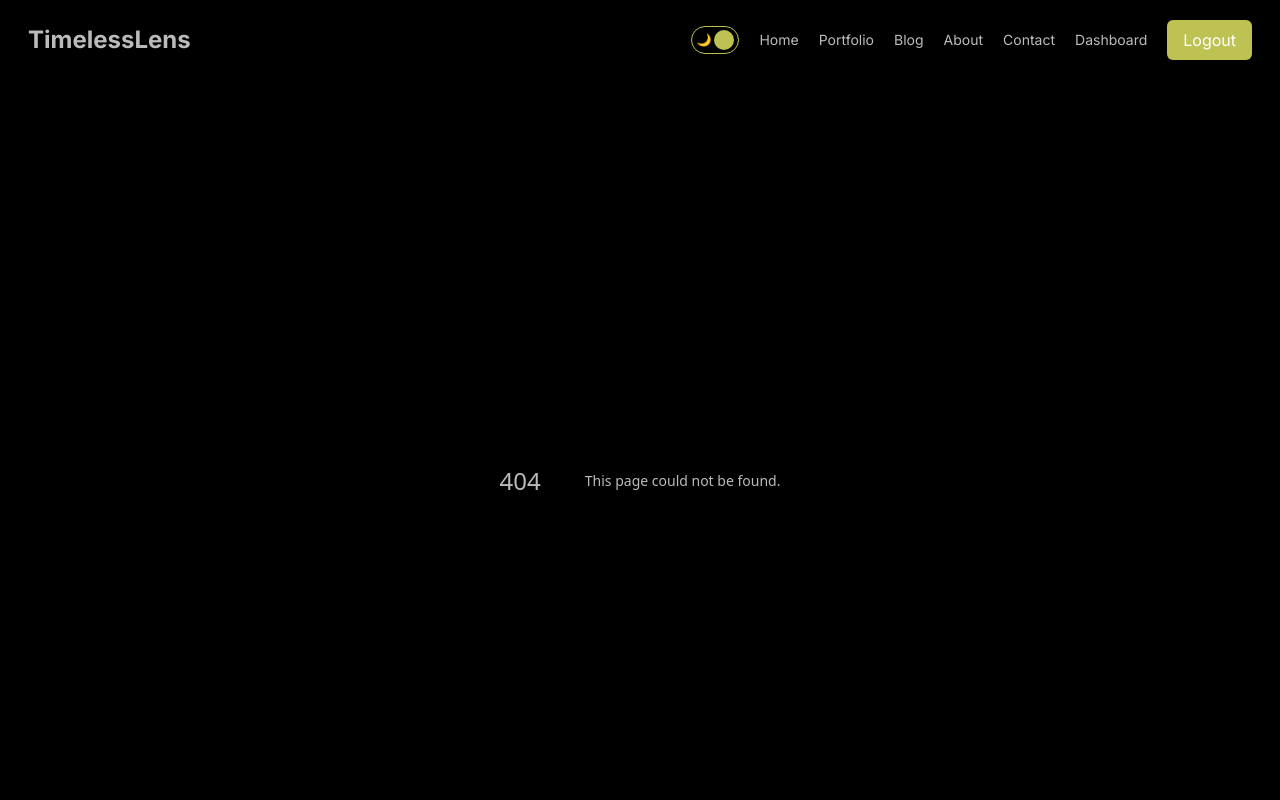
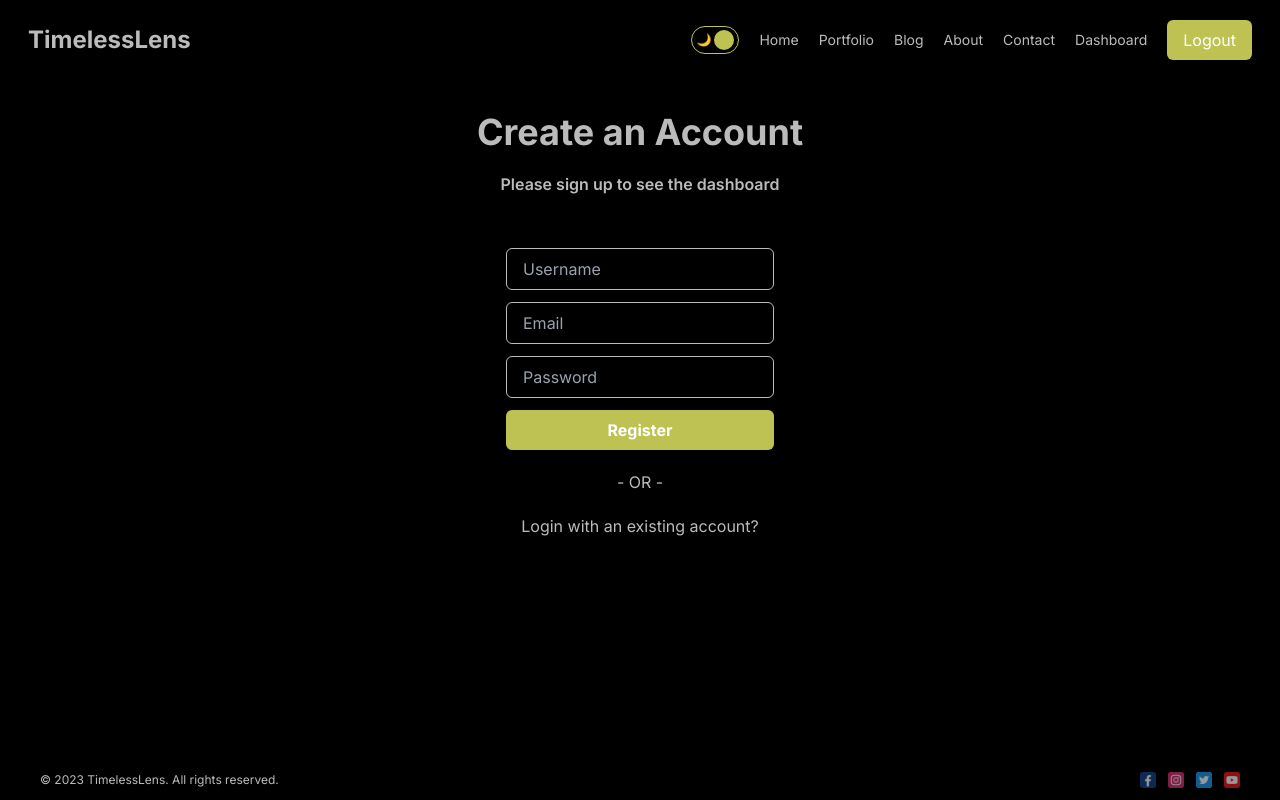
Before and after one commit to ykji/timeless-lens, a Next.js app: page /dashboard/register in a window 1280 px wide. Before the commit this address had no page. Shown: the top 800 px of the page. Built offline with nearby package versions, Linux system fonts and the light colour scheme.

Commit message:
feat(auth): add signup, login with credentials and google

```diff
--- a/package.json
+++ b/package.json
@@ -10,9 +10,12 @@
   },
   "dependencies": {
     "autoprefixer": "10.4.14",
+    "bcryptjs": "^2.4.3",
     "eslint": "8.45.0",
     "eslint-config-next": "13.4.11",
+    "mongoose": "6.11.1",
     "next": "13.4.11",
+    "next-auth": "^4.22.3",
     "postcss": "8.4.27",
     "react": "18.2.0",
     "react-dom": "18.2.0",
--- /dev/null
+++ b/src/app/api/auth/[...nextauth]/route.js
@@ -0,0 +1,49 @@
+import bcrypt from "bcryptjs";
+import NextAuth from "next-auth";
+import connect from "@/utils/db";
+import User from "@/models/User";
+import GoogleProvider from "next-auth/providers/google";
+import CredentialsProvider from "next-auth/providers/credentials";
+
+const handler = NextAuth({
+  providers: [
+    CredentialsProvider({
+      id: "credentials",
+      name: "Credentials",
+      async authorize(credentials) {
+        await connect();
+        try {
+          const user = await User.findOne({
+            email: credentials.email,
+          });
+
+          if (user) {
+            const isPasswordCorrect = await bcrypt.compare(
+              credentials.password,
+              user.password
+            );
+
+            if (isPasswordCorrect) {
+              return user;
+            } else {
+              throw new Error("Wrong Credentials!");
+            }
+          } else {
+            throw new Error("User not found!");
+          }
+        } catch (err) {
+          throw new Error(err);
+        }
+      },
+    }),
+    GoogleProvider({
+      clientId: process.env.GOOGLE_CLIENT_ID,
+      clientSecret: process.env.GOOGLE_CLIENT_SECRET,
+    }),
+  ],
+  pages: {
+    error: "/dashboard/login",
+  },
+});
+
+export { handler as GET, handler as POST };
--- /dev/null
+++ b/src/app/api/auth/register/route.js
@@ -0,0 +1,29 @@
+import bcrypt from "bcryptjs";
+import User from "@/models/User";
+import connect from "@/utils/db";
+import { NextResponse } from "next/server";
+
+export const POST = async (request) => {
+  const { name, email, password } = await request.json();
+
+  await connect();
+
+  const hashedPassword = await bcrypt.hash(password, 5);
+
+  const newUser = new User({
+    name,
+    email,
+    password: hashedPassword,
+  });
+
+  try {
+    await newUser.save();
+    return new NextResponse("User has been created", {
+      status: 201,
+    });
+  } catch (err) {
+    return new NextResponse(err.message, {
+      status: 500,
+    });
+  }
+};
--- a/src/app/contact/page.jsx
+++ b/src/app/contact/page.jsx
@@ -25,15 +25,15 @@ const Contact = () => {
           <input
             type="text"
             placeholder="name"
-            className="p-4 rounded-md text-lg bg-[#dde0a6] text-white"
+            className="p-4 rounded-md text-lg bg-transparent border border-[#bbb]"
           />
           <input
             type="text"
             placeholder="email"
-            className="p-4 rounded-md text-lg bg-[#dde0a6] text-white"
+            className="p-4 rounded-md text-lg border border-[#bbb] bg-transparent"
           />
           <textarea
-            className="p-4 rounded-md text-lg bg-[#dde0a6] text-white"
+            className="p-4 rounded-md text-lg border border-[#bbb] bg-transparent"
             placeholder="message"
             cols="30"
             rows="10"
--- /dev/null
+++ b/src/app/dashboard/(auth)/login/page.jsx
@@ -0,0 +1,87 @@
+"use client";
+
+import Link from "next/link";
+import React, { useEffect, useState } from "react";
+import { useRouter, useSearchParams } from "next/navigation";
+import { getProviders, signIn, useSession } from "next-auth/react";
+
+const Login = ({ url }) => {
+  const session = useSession();
+  const router = useRouter();
+  const params = useSearchParams();
+  const [error, setError] = useState("");
+  const [success, setSuccess] = useState("");
+  const [loading, setLoading] = useState(false);
+
+  useEffect(() => {
+    setError(params.get("error"));
+    setSuccess(params.get("success"));
+  }, [params]);
+
+  if (session.status === "loading") {
+    return <p>Loading...</p>;
+  }
+
+  if (session.status === "authenticated") {
+    router?.push("/dashboard");
+  }
+
+  const handleSubmit = (e) => {
+    e.preventDefault();
+    const email = e.target[0].value;
+    const password = e.target[1].value;
+
+    try {
+      setLoading(true);
+      signIn("credentials", {
+        email,
+        password,
+      });
+    } catch (error) {
+    } finally {
+      setLoading(false);
+    }
+  };
+
+  return (
+    <div className="flex flex-col justify-center items-center gap-5 py-8 px-6">
+      <h1 className="text-2xl lg:text-4xl font-bold">
+        {success ? success : "Welcome Back"}
+      </h1>
+      <h2 className="font-semibold">Please log in to see the dashboard.</h2>
+
+      <form onSubmit={handleSubmit} className="flex flex-col gap-3 mt-8">
+        <input
+          type="email"
+          placeholder="Email"
+          required
+          className="px-4 py-2 rounded-md border border-[#bbb] bg-transparent"
+        />
+        <input
+          type="password"
+          placeholder="Password"
+          required
+          className="px-4 py-2 rounded-md border border-[#bbb] bg-transparent"
+        />
+        <button className="bg-[#bdc253] rounded-md text-white py-2 font-bold">
+          {loading ? "Login..." : "Login"}
+        </button>
+        {error && error}
+      </form>
+      <button
+        onClick={() => {
+          signIn("google");
+        }}
+        className='{styles.button + " " + styles.google}'
+      >
+        Login with Google
+      </button>
+      <span className="{styles.or}">- OR -</span>
+      <Link className="{styles.link}" href="/dashboard/register">
+        Create new account
+      </Link>
+    </div>
+  );
+};
+
+export default Login;
--- /dev/null
+++ b/src/app/dashboard/(auth)/register/page.jsx
@@ -0,0 +1,77 @@
+"use client";
+
+import Link from "next/link";
+import React, { useState } from "react";
+import { useRouter } from "next/navigation";
+
+const Register = () => {
+  const [error, setError] = useState(null);
+  const [loading, setLoading] = useState(false);
+
+  const router = useRouter();
+
+  const handleSubmit = async (e) => {
+    e.preventDefault();
+    const name = e.target[0].value;
+    const email = e.target[1].value;
+    const password = e.target[2].value;
+
+    try {
+      setLoading(true);
+      const res = await fetch("/api/auth/register", {
+        method: "POST",
+        headers: {
+          "Content-Type": "application/json",
+        },
+        body: JSON.stringify({
+          name,
+          email,
+          password,
+        }),
+      });
+      res.status === 201 &&
+        router.push("/dashboard/login?success=Account has been created");
+    } catch (err) {
+      setError(err);
+    } finally {
+      setLoading(false);
+    }
+  };
+
+  return (
+    <div className="flex flex-col justify-center items-center gap-5 py-8 px-6">
+      <h1 className="text-2xl lg:text-4xl font-bold">Create an Account</h1>
+      <h2 className="font-semibold">Please sign up to see the dashboard</h2>
+      <form onSubmit={handleSubmit} className="flex flex-col gap-3 mt-8">
+        <input
+          type="text"
+          placeholder="Username"
+          required
+          className="px-4 py-2 rounded-md border border-[#bbb] bg-transparent"
+        />
+        <input
+          type="email"
+          placeholder="Email"
+          required
+          className="px-4 py-2 rounded-md border border-[#bbb] bg-transparent"
+        />
+        <input
+          type="password"
+          placeholder="Password"
+          required
+          className="px-4 py-2 rounded-md border border-[#bbb] bg-transparent"
+        />
+        <button className="bg-[#bdc253] rounded-md text-white py-2 font-bold">
+          {loading ? "Registering..." : "Register"}
+        </button>
+        {error && "Something went wrong!"}
+      </form>
+      <span className="{styles.or}">- OR -</span>
+      <Link className="{styles.link}" href="/dashboard/login">
+        Login with an existing account?
+      </Link>
+    </div>
+  );
+};
+
+export default Register;
--- a/src/app/layout.js
+++ b/src/app/layout.js
@@ -1,7 +1,8 @@
+import "./globals.css";
 import Navbar from "@/components/Navbar";
-import "./globals.css";
 import { Inter } from "next/font/google";
 import Footer from "@/components/Footer";
+import AuthProvider from "@/components/AuthProvider";
 import { ThemeProvider } from "@/context/ThemeContext";
 
 const inter = Inter({ subsets: ["latin"] });
@@ -16,11 +17,13 @@ export default function RootLayout({ children }) {
     <html lang="en">
       <body className={inter.className} suppressHydrationWarning={true}>
         <ThemeProvider>
-          <div className="flex flex-col min-h-screen max-w-7xl mx-auto">
-            <Navbar />
-            <div className="flex-1">{children}</div>
-            <Footer />
-          </div>
+          <AuthProvider>
+            <div className="flex flex-col min-h-screen max-w-7xl mx-auto">
+              <Navbar />
+              <div className="flex-1">{children}</div>
+              <Footer />
+            </div>
+          </AuthProvider>
         </ThemeProvider>
       </body>
     </html>
--- /dev/null
+++ b/src/components/AuthProvider.jsx
@@ -0,0 +1,10 @@
+"use client";
+
+import React from "react";
+import { SessionProvider } from "next-auth/react";
+
+const AuthProvider = ({ children }) => {
+  return <SessionProvider>{children}</SessionProvider>;
+};
+
+export default AuthProvider;
--- /dev/null
+++ b/src/models/User.js
@@ -0,0 +1,25 @@
+import mongoose from "mongoose";
+
+const { Schema } = mongoose;
+
+const userSchema = new Schema(
+  {
+    name: {
+      type: String,
+      unique: true,
+      required: true,
+    },
+    email: {
+      type: String,
+      unique: true,
+      required: true,
+    },
+    password: {
+      type: String,
+      required: true,
+    },
+  },
+  { timestamps: true }
+);
+
+export default mongoose.models.User || mongoose.model("User", userSchema);
--- /dev/null
+++ b/src/utils/db.js
@@ -0,0 +1,11 @@
+import mongoose from "mongoose";
+
+const connect = async () => {
+  try {
+    await mongoose.connect(process.env.MONGO);
+  } catch (error) {
+    throw new Error("Connection failed!");
+  }
+};
+
+export default connect;
```
Also changed, not shown: 2 other files (tests, documents, lock files or other folders).
